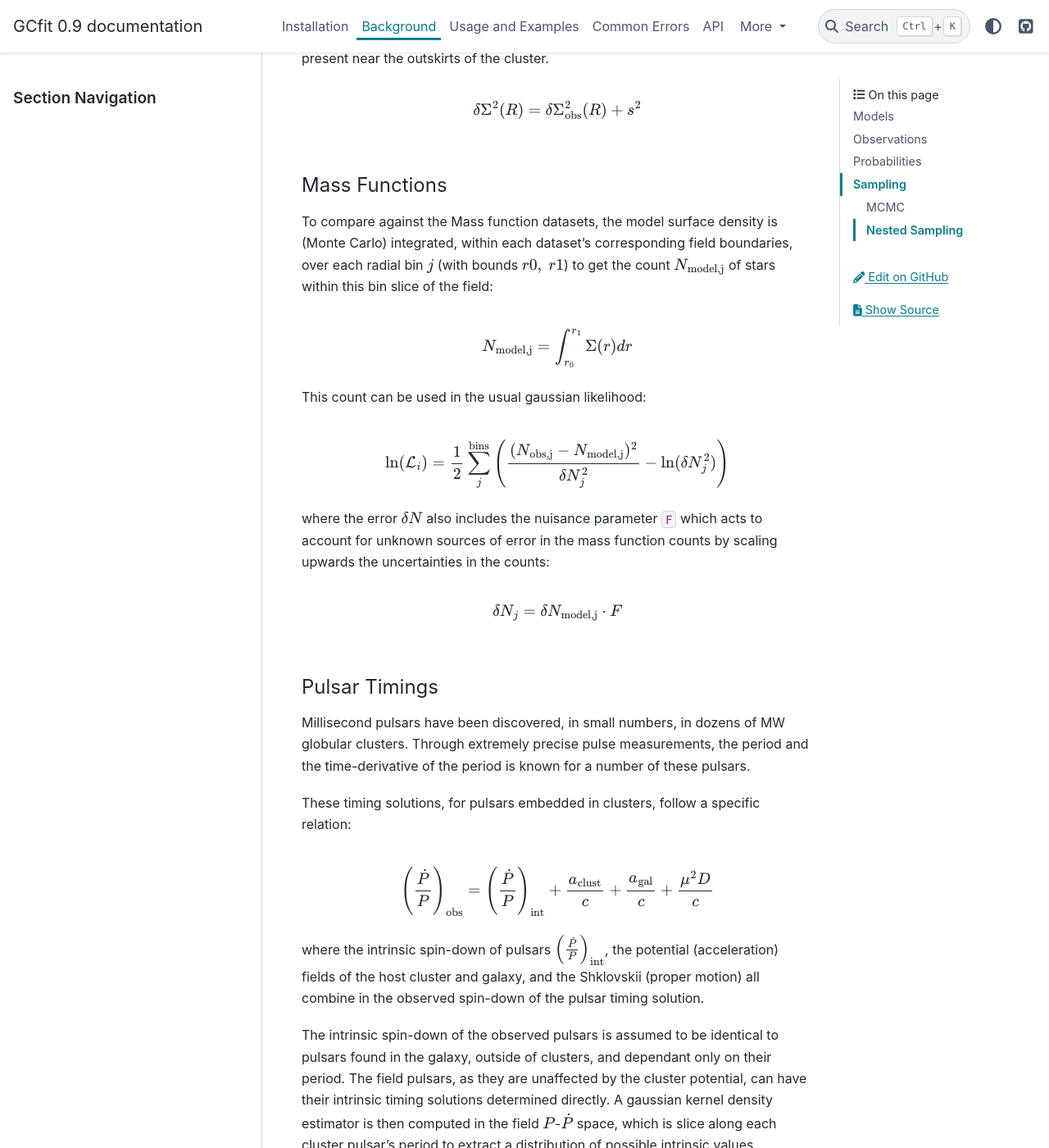
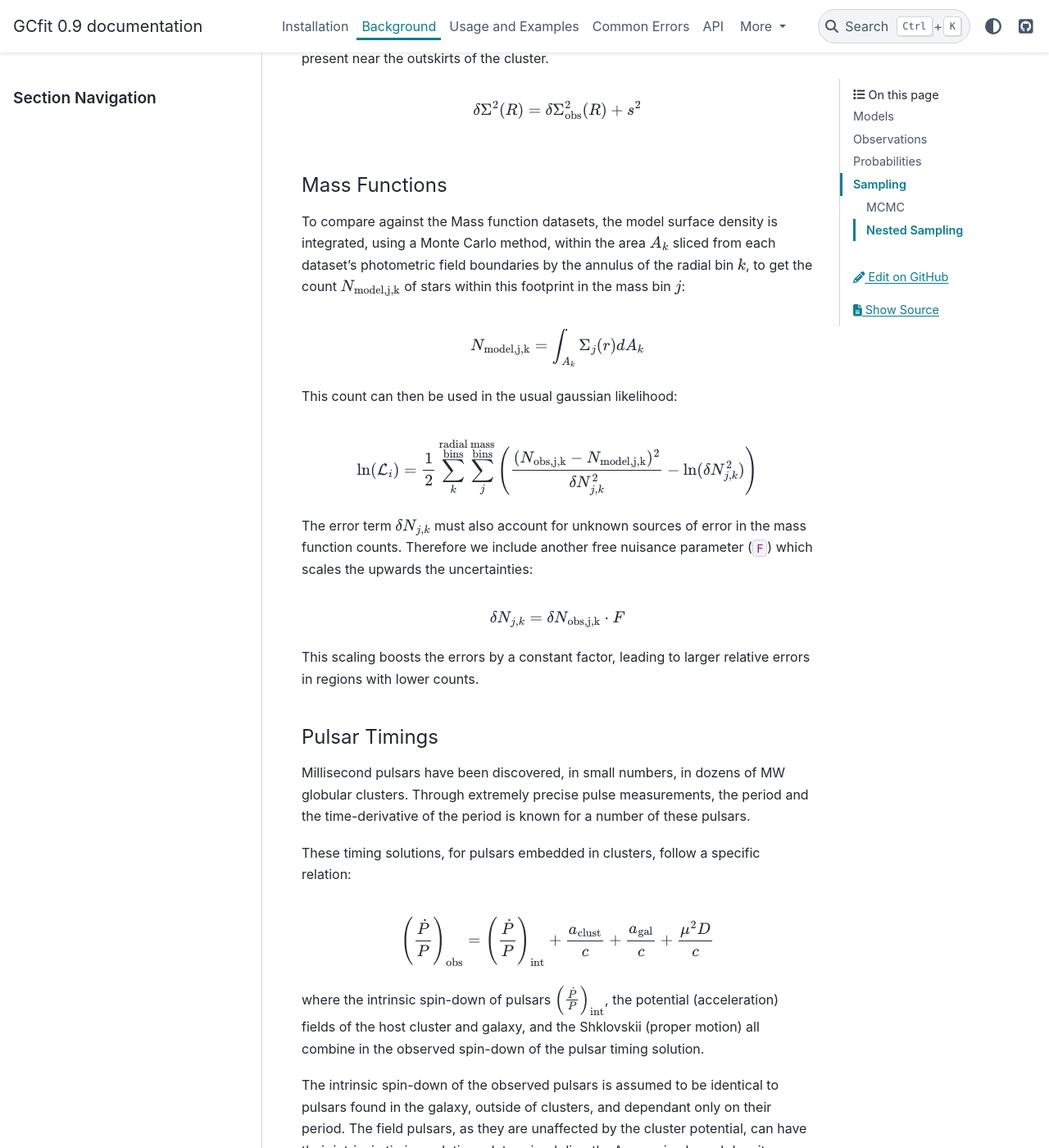
Before and after one commit to nmdickson/GCfit, a Sphinx documentation site: the page built from docs/source/fitting.rst, in a window 1280 px wide and 1400 px high, scrolled down 5802 px. Shown: the whole window at 82% size. Built offline with Sphinx 7.4.7 and the PyData theme 0.15.4, drawn with Linux system fonts in a browser that asks for light colours.

Commit message:
copy over fixed MF likelihood section from thesis

```diff
--- a/docs/source/fitting.rst
+++ b/docs/source/fitting.rst
@@ -280,29 +280,36 @@ Mass Functions
 """"""""""""""
 
 To compare against the Mass function datasets, the model surface density is
-(Monte Carlo) integrated, within each dataset's corresponding field boundaries,
-over each radial bin :math:`j` (with bounds :math:`r0,\ r1`) to get the count
-:math:`N_{\rm{model},j}` of stars within this bin slice of the field:
+integrated, using a Monte Carlo method, within the area :math:`A_k` sliced from
+each dataset's photometric field boundaries by the annulus of
+the radial bin :math:`k`, to get the count :math:`N_{\rm{model},j,k}` of stars
+within this footprint in the mass bin :math:`j`:
 
 .. math::
 
-    N_{\rm{model},j} = \int_{r_0}^{r_1} \Sigma(r) dr
+    N_{\rm{model},j,k} = \int_{A_k} \Sigma_j(r) dA_k
 
-This count can be used in the usual gaussian likelihood:
+This count can then be used in the usual gaussian likelihood:
+
+.. math::
+    \ln(\mathcal{L}_i) = \frac{1}{2}
+        \sum_k^{\substack{\rm{radial}\\\rm{bins}}}
+        \sum_j^{\substack{\rm{mass}\\\rm{bins}}}
+        \left( \frac{(N_{\rm{obs},j,k} - N_{\rm{model},j,k})^2}
+                    {\delta N_{j,k}^2}
+              - \ln(\delta N_{j,k}^2) \right)
+
+
+The error term :math:`\delta N_{j,k}` must also account for unknown
+sources of error in the mass function counts. Therefore we include another
+free nuisance parameter (``F``) which scales the upwards the uncertainties:
 
 .. math::
 
-    \ln(\mathcal{L}_i) = \frac{1}{2} \sum_j^{\rm{bins}}
-        \left( \frac{(N_{\rm{obs},j} - N_{\rm{model},j})^2}{\delta N_j^2}
-              - \ln(\delta N_j^2) \right)
+    \delta N_{j,k} = \delta N_{\rm{obs},j,k} \cdot F
 
-where the error :math:`\delta N` also includes the nuisance parameter ``F``
-which acts to account for unknown sources of error in the mass function counts
-by scaling upwards the uncertainties in the counts:
-
-.. math::
-
-    \delta N_j = \delta N_{\rm{model},j} \cdot F
+This scaling boosts the errors by a constant factor, leading to larger
+relative errors in regions with lower counts.
 
 Pulsar Timings
 """"""""""""""
```
